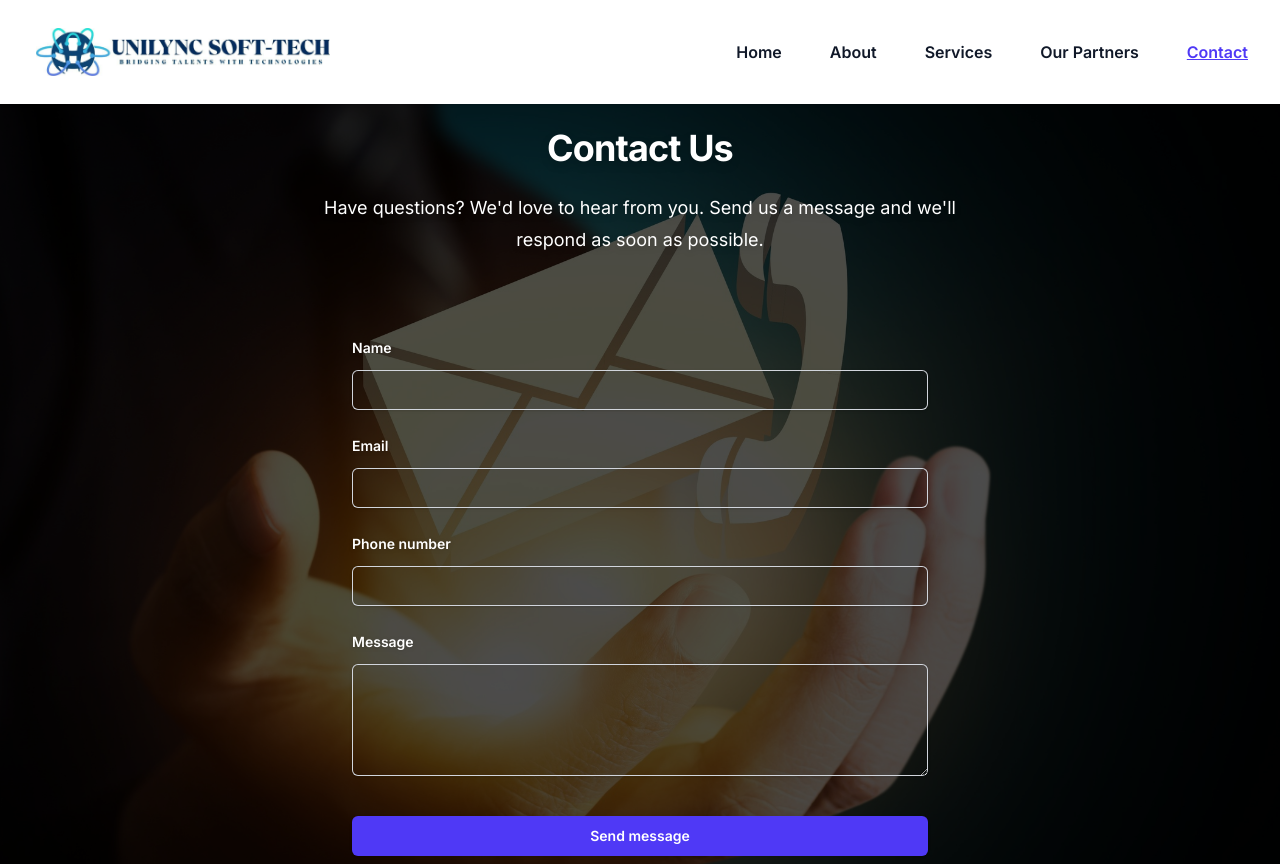
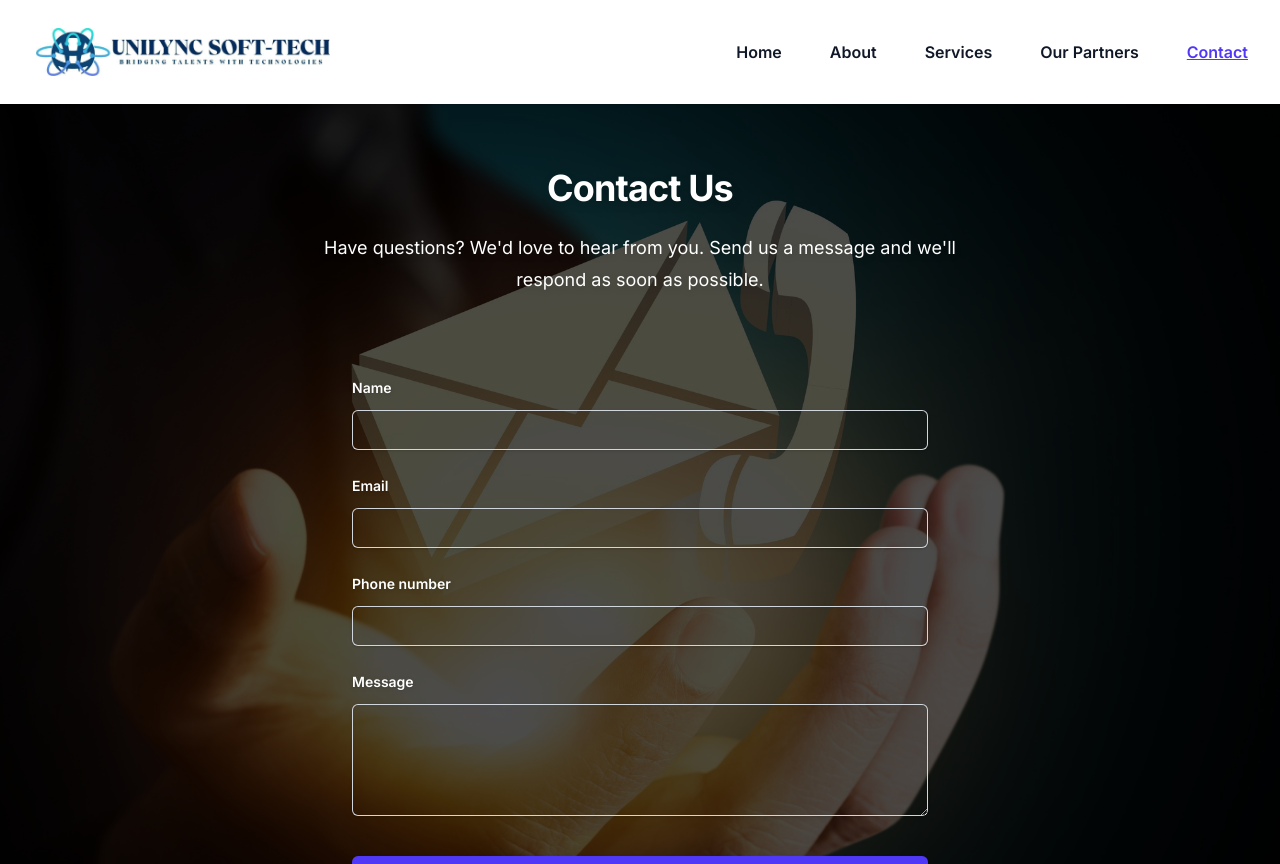
Before and after one commit to Karan-Chawla24/Unilync, a Next.js app: page /contact in a window 1280 px wide. Shown: the top 864 px of the page. Built offline with nearby package versions, Linux system fonts and the light colour scheme.

Commit message:
updated contact page

```diff
--- a/app/contact/page.tsx
+++ b/app/contact/page.tsx
@@ -58,7 +58,7 @@ export default function Contact() {
       {/* Content Container */}
       <div className="relative z-10 mx-auto max-w-7xl px-6 lg:px-8 text-white">
         <div className="mx-auto max-w-2xl text-center">
-          <h2 className="text-3xl font-bold tracking-tight sm:text-4xl drop-shadow-lg">Contact Us</h2>
+          <h2 className="text-3xl font-bold tracking-tight sm:text-4xl drop-shadow-lg mt-10">Contact Us</h2>
           <p className="mt-6 text-lg leading-8 drop-shadow-md">
             Have questions? We&apos;d love to hear from you. Send us a message and we&apos;ll respond as soon as possible.
           </p>
```
